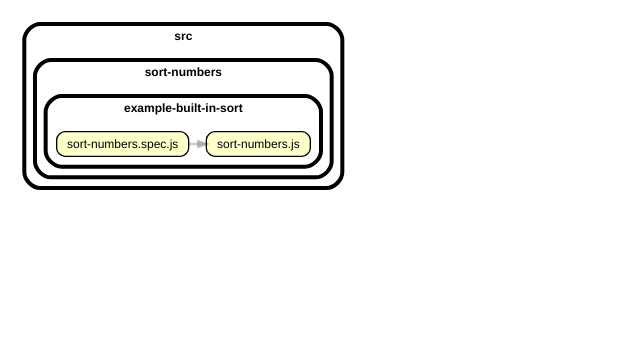
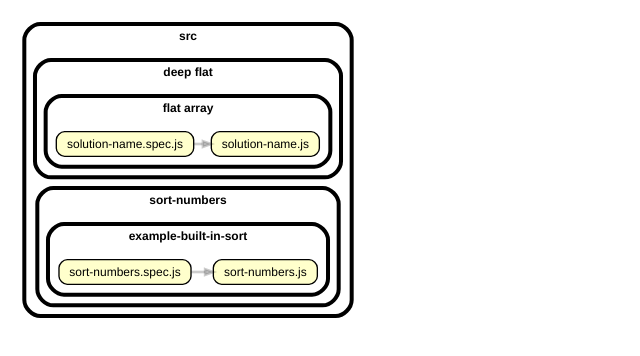
Before and after one commit to yildiztugba/practice-code-review, a website: page docs/dependency-graph.html in a window 1280 px wide. Shown: the whole page, without its empty margins (0-640 px from the left). Drawn offline with Linux system fonts and the light colour scheme.

Commit message:
checked solution

```diff
--- a/docs/dependency-graph.html
+++ b/docs/dependency-graph.html
@@ -53,49 +53,83 @@
 <!-- Generated by graphviz version 2.44.0 (20200408.0750)
  -->
 <!-- Title: dependency&#45;cruiser output Pages: 1 -->
-<svg width="263pt" height="147pt"
- viewBox="0.00 0.00 262.51 147.00" xmlns="http://www.w3.org/2000/svg" xmlns:xlink="http://www.w3.org/1999/xlink">
-<g id="graph0" class="graph" transform="scale(1 1) rotate(0) translate(4 143)">
+<svg width="270pt" height="243pt"
+ viewBox="0.00 0.00 269.52 243.00" xmlns="http://www.w3.org/2000/svg" xmlns:xlink="http://www.w3.org/1999/xlink">
+<g id="graph0" class="graph" transform="scale(1 1) rotate(0) translate(4 239)">
 <title>dependency&#45;cruiser output</title>
-<polygon fill="white" stroke="transparent" points="-4,4 -4,-143 258.51,-143 258.51,4 -4,4"/>
+<polygon fill="white" stroke="transparent" points="-4,4 -4,-239 265.52,-239 265.52,4 -4,4"/>
 <g id="clust1" class="cluster">
 <title>cluster_src</title>
-<path fill="#ffffff" stroke="black" stroke-width="2" d="M20,-8C20,-8 234.51,-8 234.51,-8 240.51,-8 246.51,-14 246.51,-20 246.51,-20 246.51,-119 246.51,-119 246.51,-125 240.51,-131 234.51,-131 234.51,-131 20,-131 20,-131 14,-131 8,-125 8,-119 8,-119 8,-20 8,-20 8,-14 14,-8 20,-8"/>
-<text text-anchor="middle" x="127.25" y="-118.9" font-family="Helvetica,sans-Serif" font-weight="bold" font-size="9.00">src</text>
+<path fill="#ffffff" stroke="black" stroke-width="2" d="M20,-8C20,-8 241.52,-8 241.52,-8 247.52,-8 253.52,-14 253.52,-20 253.52,-20 253.52,-215 253.52,-215 253.52,-221 247.52,-227 241.52,-227 241.52,-227 20,-227 20,-227 14,-227 8,-221 8,-215 8,-215 8,-20 8,-20 8,-14 14,-8 20,-8"/>
+<text text-anchor="middle" x="130.76" y="-214.9" font-family="Helvetica,sans-Serif" font-weight="bold" font-size="9.00">src</text>
 </g>
 <g id="clust2" class="cluster">
-<title>cluster_src/sort&#45;numbers</title>
-<path fill="#ffffff" stroke="black" stroke-width="2" d="M28,-16C28,-16 226.51,-16 226.51,-16 232.51,-16 238.51,-22 238.51,-28 238.51,-28 238.51,-92 238.51,-92 238.51,-98 232.51,-104 226.51,-104 226.51,-104 28,-104 28,-104 22,-104 16,-98 16,-92 16,-92 16,-28 16,-28 16,-22 22,-16 28,-16"/>
-<text text-anchor="middle" x="127.25" y="-91.9" font-family="Helvetica,sans-Serif" font-weight="bold" font-size="9.00">sort&#45;numbers</text>
+<title>cluster_src/deep flat</title>
+<path fill="#ffffff" stroke="black" stroke-width="2" d="M28,-112C28,-112 233.52,-112 233.52,-112 239.52,-112 245.52,-118 245.52,-124 245.52,-124 245.52,-188 245.52,-188 245.52,-194 239.52,-200 233.52,-200 233.52,-200 28,-200 28,-200 22,-200 16,-194 16,-188 16,-188 16,-124 16,-124 16,-118 22,-112 28,-112"/>
+<text text-anchor="middle" x="130.76" y="-187.9" font-family="Helvetica,sans-Serif" font-weight="bold" font-size="9.00">deep flat</text>
 </g>
 <g id="clust3" class="cluster">
+<title>cluster_src/deep flat/flat array</title>
+<path fill="#ffffff" stroke="black" stroke-width="2" d="M36,-120C36,-120 225.52,-120 225.52,-120 231.52,-120 237.52,-126 237.52,-132 237.52,-132 237.52,-161 237.52,-161 237.52,-167 231.52,-173 225.52,-173 225.52,-173 36,-173 36,-173 30,-173 24,-167 24,-161 24,-161 24,-132 24,-132 24,-126 30,-120 36,-120"/>
+<text text-anchor="middle" x="130.76" y="-160.9" font-family="Helvetica,sans-Serif" font-weight="bold" font-size="9.00">flat array</text>
+</g>
+<g id="clust4" class="cluster">
+<title>cluster_src/sort&#45;numbers</title>
+<path fill="#ffffff" stroke="black" stroke-width="2" d="M29.75,-16C29.75,-16 231.77,-16 231.77,-16 237.77,-16 243.77,-22 243.77,-28 243.77,-28 243.77,-92 243.77,-92 243.77,-98 237.77,-104 231.77,-104 231.77,-104 29.75,-104 29.75,-104 23.75,-104 17.75,-98 17.75,-92 17.75,-92 17.75,-28 17.75,-28 17.75,-22 23.75,-16 29.75,-16"/>
+<text text-anchor="middle" x="130.76" y="-91.9" font-family="Helvetica,sans-Serif" font-weight="bold" font-size="9.00">sort&#45;numbers</text>
+</g>
+<g id="clust5" class="cluster">
 <title>cluster_src/sort&#45;numbers/example&#45;built&#45;in&#45;sort</title>
-<path fill="#ffffff" stroke="black" stroke-width="2" d="M36,-24C36,-24 218.51,-24 218.51,-24 224.51,-24 230.51,-30 230.51,-36 230.51,-36 230.51,-65 230.51,-65 230.51,-71 224.51,-77 218.51,-77 218.51,-77 36,-77 36,-77 30,-77 24,-71 24,-65 24,-65 24,-36 24,-36 24,-30 30,-24 36,-24"/>
-<text text-anchor="middle" x="127.25" y="-64.9" font-family="Helvetica,sans-Serif" font-weight="bold" font-size="9.00">example&#45;built&#45;in&#45;sort</text>
+<path fill="#ffffff" stroke="black" stroke-width="2" d="M37.75,-24C37.75,-24 223.77,-24 223.77,-24 229.77,-24 235.77,-30 235.77,-36 235.77,-36 235.77,-65 235.77,-65 235.77,-71 229.77,-77 223.77,-77 223.77,-77 37.75,-77 37.75,-77 31.75,-77 25.75,-71 25.75,-65 25.75,-65 25.75,-36 25.75,-36 25.75,-30 31.75,-24 37.75,-24"/>
+<text text-anchor="middle" x="130.76" y="-64.9" font-family="Helvetica,sans-Serif" font-weight="bold" font-size="9.00">example&#45;built&#45;in&#45;sort</text>
+</g>
+<!-- src/deep flat/flat array/solution&#45;name.js -->
+<g id="node1" class="node">
+<title>src/deep flat/flat array/solution&#45;name.js</title>
+<g id="a_node1"><a xlink:href="../src/deep flat/flat array/solution-name.js" xlink:title="solution&#45;name.js">
+<path fill="#ffffcc" stroke="black" d="M223.08,-146.3C223.08,-146.3 154.46,-146.3 154.46,-146.3 151.36,-146.3 148.26,-143.2 148.26,-140.1 148.26,-140.1 148.26,-133.9 148.26,-133.9 148.26,-130.8 151.36,-127.7 154.46,-127.7 154.46,-127.7 223.08,-127.7 223.08,-127.7 226.18,-127.7 229.28,-130.8 229.28,-133.9 229.28,-133.9 229.28,-140.1 229.28,-140.1 229.28,-143.2 226.18,-146.3 223.08,-146.3"/>
+<text text-anchor="middle" x="188.77" y="-134.3" font-family="Helvetica,sans-Serif" font-size="9.00">solution&#45;name.js</text>
+</a>
+</g>
+</g>
+<!-- src/deep flat/flat array/solution&#45;name.spec.js -->
+<g id="node2" class="node">
+<title>src/deep flat/flat array/solution&#45;name.spec.js</title>
+<g id="a_node2"><a xlink:href="../src/deep flat/flat array/solution-name.spec.js" xlink:title="solution&#45;name.spec.js">
+<path fill="#ffffcc" stroke="black" d="M128.82,-146.3C128.82,-146.3 38.19,-146.3 38.19,-146.3 35.09,-146.3 31.99,-143.2 31.99,-140.1 31.99,-140.1 31.99,-133.9 31.99,-133.9 31.99,-130.8 35.09,-127.7 38.19,-127.7 38.19,-127.7 128.82,-127.7 128.82,-127.7 131.92,-127.7 135.02,-130.8 135.02,-133.9 135.02,-133.9 135.02,-140.1 135.02,-140.1 135.02,-143.2 131.92,-146.3 128.82,-146.3"/>
+<text text-anchor="middle" x="83.51" y="-134.3" font-family="Helvetica,sans-Serif" font-size="9.00">solution&#45;name.spec.js</text>
+</a>
+</g>
+</g>
+<!-- src/deep flat/flat array/solution&#45;name.spec.js&#45;&gt;src/deep flat/flat array/solution&#45;name.js -->
+<g id="edge1" class="edge">
+<title>src/deep flat/flat array/solution&#45;name.spec.js&#45;&gt;src/deep flat/flat array/solution&#45;name.js</title>
+<path fill="none" stroke="#000000" stroke-width="2" stroke-opacity="0.200000" d="M135.23,-137C137.37,-137 139.52,-137 141.65,-137"/>
+<polygon fill="#000000" fill-opacity="0.200000" stroke="#000000" stroke-width="2" stroke-opacity="0.200000" points="141.99,-139.1 147.99,-137 141.99,-134.9 141.99,-139.1"/>
 </g>
 <!-- src/sort&#45;numbers/example&#45;built&#45;in&#45;sort/sort&#45;numbers.js -->
-<g id="node1" class="node">
+<g id="node3" class="node">
 <title>src/sort&#45;numbers/example&#45;built&#45;in&#45;sort/sort&#45;numbers.js</title>
-<g id="a_node1"><a xlink:href="../src/sort-numbers/example-built-in-sort/sort-numbers.js" xlink:title="sort&#45;numbers.js">
-<path fill="#ffffcc" stroke="black" d="M216.3,-50.3C216.3,-50.3 150.71,-50.3 150.71,-50.3 147.61,-50.3 144.51,-47.2 144.51,-44.1 144.51,-44.1 144.51,-37.9 144.51,-37.9 144.51,-34.8 147.61,-31.7 150.71,-31.7 150.71,-31.7 216.3,-31.7 216.3,-31.7 219.4,-31.7 222.51,-34.8 222.51,-37.9 222.51,-37.9 222.51,-44.1 222.51,-44.1 222.51,-47.2 219.4,-50.3 216.3,-50.3"/>
-<text text-anchor="middle" x="183.51" y="-38.3" font-family="Helvetica,sans-Serif" font-size="9.00">sort&#45;numbers.js</text>
+<g id="a_node3"><a xlink:href="../src/sort-numbers/example-built-in-sort/sort-numbers.js" xlink:title="sort&#45;numbers.js">
+<path fill="#ffffcc" stroke="black" d="M221.57,-50.3C221.57,-50.3 155.97,-50.3 155.97,-50.3 152.87,-50.3 149.77,-47.2 149.77,-44.1 149.77,-44.1 149.77,-37.9 149.77,-37.9 149.77,-34.8 152.87,-31.7 155.97,-31.7 155.97,-31.7 221.57,-31.7 221.57,-31.7 224.67,-31.7 227.77,-34.8 227.77,-37.9 227.77,-37.9 227.77,-44.1 227.77,-44.1 227.77,-47.2 224.67,-50.3 221.57,-50.3"/>
+<text text-anchor="middle" x="188.77" y="-38.3" font-family="Helvetica,sans-Serif" font-size="9.00">sort&#45;numbers.js</text>
 </a>
 </g>
 </g>
 <!-- src/sort&#45;numbers/example&#45;built&#45;in&#45;sort/sort&#45;numbers.spec.js -->
-<g id="node2" class="node">
+<g id="node4" class="node">
 <title>src/sort&#45;numbers/example&#45;built&#45;in&#45;sort/sort&#45;numbers.spec.js</title>
-<g id="a_node2"><a xlink:href="../src/sort-numbers/example-built-in-sort/sort-numbers.spec.js" xlink:title="sort&#45;numbers.spec.js">
-<path fill="#ffffcc" stroke="black" d="M125.06,-50.3C125.06,-50.3 38.45,-50.3 38.45,-50.3 35.35,-50.3 32.25,-47.2 32.25,-44.1 32.25,-44.1 32.25,-37.9 32.25,-37.9 32.25,-34.8 35.35,-31.7 38.45,-31.7 38.45,-31.7 125.06,-31.7 125.06,-31.7 128.16,-31.7 131.26,-34.8 131.26,-37.9 131.26,-37.9 131.26,-44.1 131.26,-44.1 131.26,-47.2 128.16,-50.3 125.06,-50.3"/>
-<text text-anchor="middle" x="81.75" y="-38.3" font-family="Helvetica,sans-Serif" font-size="9.00">sort&#45;numbers.spec.js</text>
+<g id="a_node4"><a xlink:href="../src/sort-numbers/example-built-in-sort/sort-numbers.spec.js" xlink:title="sort&#45;numbers.spec.js">
+<path fill="#ffffcc" stroke="black" d="M126.81,-50.3C126.81,-50.3 40.2,-50.3 40.2,-50.3 37.1,-50.3 34,-47.2 34,-44.1 34,-44.1 34,-37.9 34,-37.9 34,-34.8 37.1,-31.7 40.2,-31.7 40.2,-31.7 126.81,-31.7 126.81,-31.7 129.91,-31.7 133.02,-34.8 133.02,-37.9 133.02,-37.9 133.02,-44.1 133.02,-44.1 133.02,-47.2 129.91,-50.3 126.81,-50.3"/>
+<text text-anchor="middle" x="83.51" y="-38.3" font-family="Helvetica,sans-Serif" font-size="9.00">sort&#45;numbers.spec.js</text>
 </a>
 </g>
 </g>
 <!-- src/sort&#45;numbers/example&#45;built&#45;in&#45;sort/sort&#45;numbers.spec.js&#45;&gt;src/sort&#45;numbers/example&#45;built&#45;in&#45;sort/sort&#45;numbers.js -->
-<g id="edge1" class="edge">
+<g id="edge2" class="edge">
 <title>src/sort&#45;numbers/example&#45;built&#45;in&#45;sort/sort&#45;numbers.spec.js&#45;&gt;src/sort&#45;numbers/example&#45;built&#45;in&#45;sort/sort&#45;numbers.js</title>
-<path fill="none" stroke="#000000" stroke-width="2" stroke-opacity="0.200000" d="M131.46,-41C133.77,-41 136.09,-41 138.39,-41"/>
-<polygon fill="#000000" fill-opacity="0.200000" stroke="#000000" stroke-width="2" stroke-opacity="0.200000" points="138.42,-43.1 144.42,-41 138.42,-38.9 138.42,-43.1"/>
+<path fill="none" stroke="#000000" stroke-width="2" stroke-opacity="0.200000" d="M133.11,-41C136.58,-41 140.06,-41 143.5,-41"/>
+<polygon fill="#000000" fill-opacity="0.200000" stroke="#000000" stroke-width="2" stroke-opacity="0.200000" points="143.63,-43.1 149.63,-41 143.63,-38.9 143.63,-43.1"/>
 </g>
 </g>
 </svg>
```
Also changed, not shown: src/deep flat/flat array/solution-name.js (added, +10 -0 lines), src/deep flat/flat array/solution-name.spec.js (added, +66 -0 lines), src/deep-flat/flat-array/solution-name.js (deleted, +0 -9 lines), src/deep-flat/flat-array/solution-name.spec.js (deleted, +0 -66 lines), docs/README.md, docs/dependency-graph.svg, src/deep flat/README.md (renamed from src/deep-flat/README.md), src/deep flat/flat array/README.md (added), src/deep flat/flat array/sandbox.js (renamed from src/deep-flat/flat-array/sandbox.js), src/deep-flat/flat-array/README.md (deleted).
